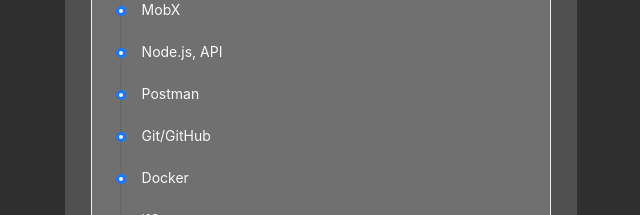
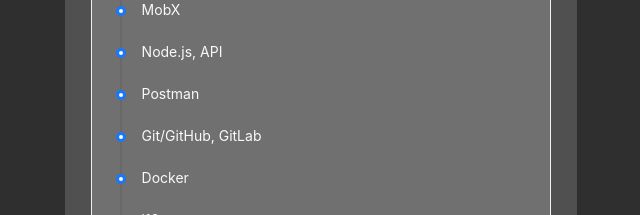
Before and after one commit to nayfort/resume, a React (Vite) app: page / in a window 1280 px wide. Shown: the part 1080-1295 px from the top of the page, without its empty margins (319-959 px from the left). Built offline with nearby package versions, Linux system fonts and the light colour scheme.

Commit message:
edit actual project files

```diff
--- a/src/components/Skills.tsx
+++ b/src/components/Skills.tsx
@@ -11,7 +11,7 @@
     'MobX',
     'Node.js, API',
     'Postman',
-    'Git/GitHub',
+    'Git/GitHub, GitLab',
     'Docker',
     'i18n',
     'Flutter, Dart',
```
Also changed, not shown: 1 other file (tests, documents, lock files or other folders).
